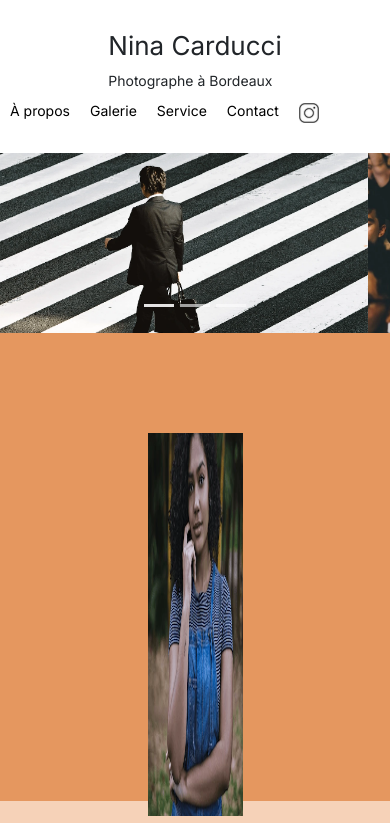
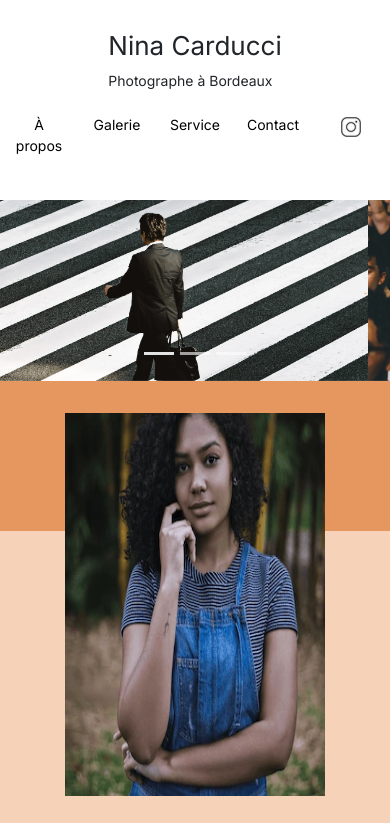
Before and after one commit to Boheno/Projet-4, a plain HTML site: page Nina-Carducci-Dev/index.html in a window 390 px wide. Shown: the top 823 px of the page. Drawn offline with nearby package versions, Linux system fonts and the light colour scheme.

Commit message:
fix (html): corrections link

```diff
--- a/Nina-Carducci-Dev/assets/style.css
+++ b/Nina-Carducci-Dev/assets/style.css
@@ -374,4 +374,30 @@ input[type="submit"] {
 	}
 	.top-header .nav, .top-header .nav ul {
 		width: 100%;
-		padding: 0 0 0 0
+		padding: 0 0 0 0;
+	}
+	.top-header .nav li {
+		flex: 1;
+		padding-block: 1em;
+		text-align: center;
+	}
+	.picture.left::before, .picture.right::before {
+		height: 150px;
+	}
+	#services .container {
+		align-items: center;
+	}
+	.service {
+		max-width: 90%;
+	}
+	#about, #contact {
+		padding-inline: 2em;
+		padding-block: 2em;
+	}
+	form {
+		width: 100%;
+	}
+	.picture {
+		width: 80%;
+	}
+}
```
